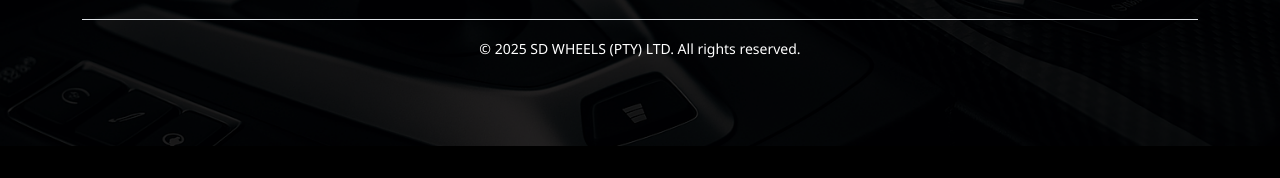
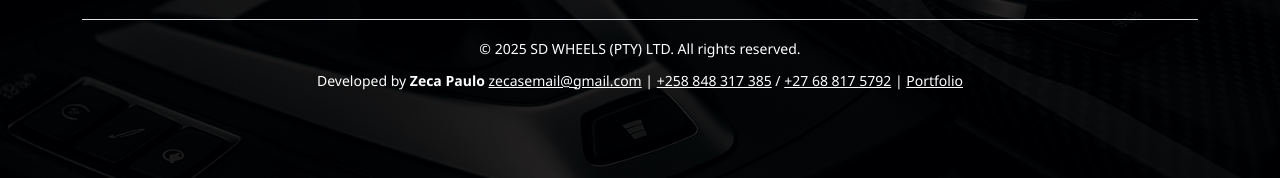
Before and after one commit to Zecapaulo/sdwheels, a plain HTML site: page index.html in a window 1280 px wide. Shown: the part 4526-4704 px from the top of the page. Before the commit the page ends 4672 px from the top, so only its background shows below. Drawn offline with nearby package versions, Linux system fonts and the light colour scheme.

Commit message:
Add files via upload

```diff
--- a/index.html
+++ b/index.html
@@ -4,12 +4,24 @@
 <head>
     <meta charset="UTF-8" />
     <meta name="viewport" content="width=device-width, initial-scale=1.0" />
+    <meta name="author" content="Zeca Paulo">
+    <meta name="designer" content="Zeca Paulo">
+    <meta name="contact" content="zecasemail@gmail.com, +258848317385, +27688175792">
+    <meta name="portfolio" content="https://www.behance.net/zecaspaulino">
     <title>SD WHEELS</title>
     <link href="https://cdn.jsdelivr.net/npm/bootstrap@5.3.0/dist/css/bootstrap.min.css" rel="stylesheet" />
     <link rel="stylesheet" href="https://cdn.jsdelivr.net/npm/bootstrap-icons@1.10.5/font/bootstrap-icons.css">
     <link rel="stylesheet" href="style.css">
     <!-- Favicon -->
     <link rel="icon" type="image/png" href="logo.svg">
+
+    <!--
+  Developed by: Zeca Paulo
+  Email: zecasemail@gmail.com
+  Phone: +258 848 317 385 / +27 68 817 5792
+  Portfolio: https://www.behance.net/zecaspaulino
+  Date: July 2025
+-->
 
 </head>
 
@@ -391,6 +403,15 @@
 
             <div class="text-center mt-4 border-top pt-3">
                 <small>&copy; 2025 SD WHEELS (PTY) LTD. All rights reserved.</small>
+                <div class="text-center mt-2">
+                    <small class="text-white">
+                        Developed by <strong>Zeca Paulo</strong>
+                        <a href="mailto:zecasemail@gmail.com" class="text-white">zecasemail@gmail.com</a> |
+                        <a href="tel:+258848317385" class="text-white">+258 848 317 385</a> /
+                        <a href="tel:+27688175792" class="text-white">+27 68 817 5792</a> |
+                        <a href="https://www.behance.net/zecaspaulino" class="text-white" target="_blank">Portfolio</a>
+                    </small>
+                </div>
             </div>
         </div>
     </footer>
```
Also changed, not shown: style.css (+9 -0 lines).
